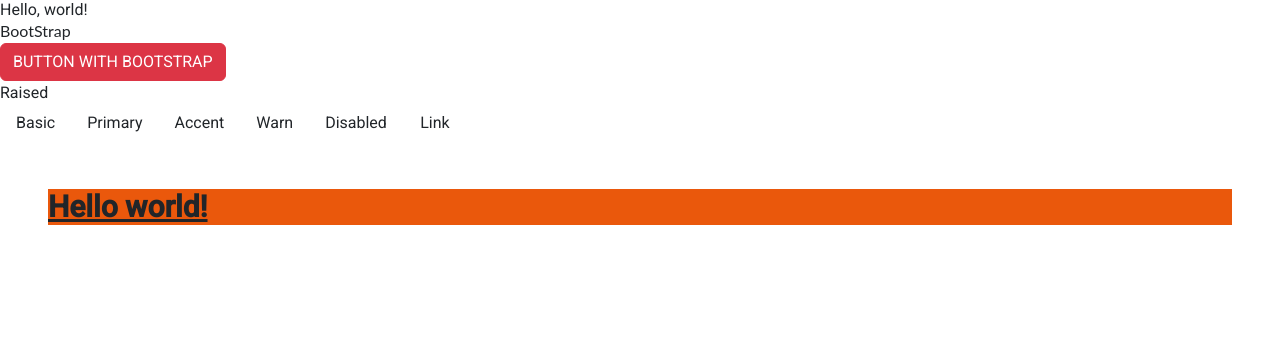
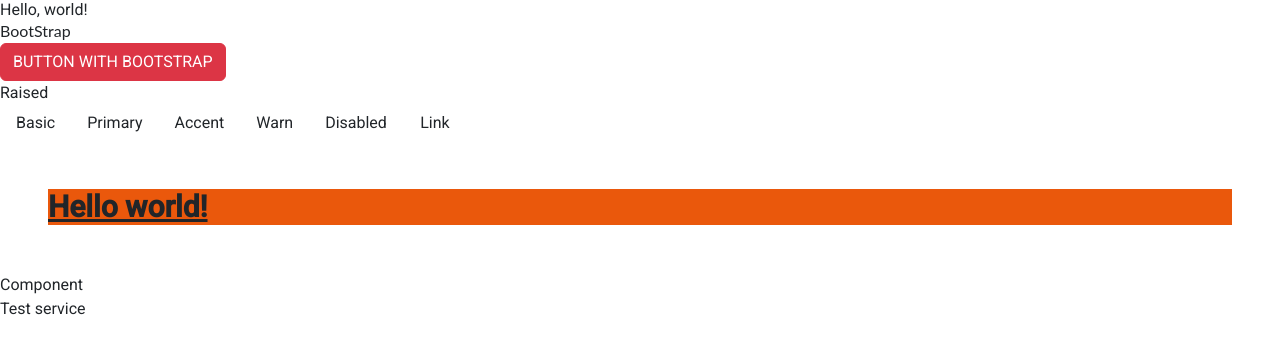
Before and after one commit to Renucopata/Angular-Practice, an Angular app: page / in a window 1280 px wide. Shown: the top 354 px of the page. Built offline with nearby package versions, Linux system fonts and the light colour scheme.

Commit message:
[29-08-2022 task 4] simple service

```diff
--- a/src/app/app.component.html
+++ b/src/app/app.component.html
@@ -20,3 +20,5 @@
 <div class="text-3xl font-bold underline mx-5 my-5 bg-orange-600">
 Hello world!
 </div>
+
+<app-person></app-person>
--- a/src/app/app.module.ts
+++ b/src/app/app.module.ts
@@ -7,10 +7,13 @@ import { HelloComponent } from './hello.component';
 import { BrowserAnimationsModule } from '@angular/platform-browser/animations';
 import { MatButtonModule } from '@angular/material/button';
 import { MatProgressSpinner } from '@angular/material/progress-spinner';
+import { TestService } from './test.service';
+import { PersonComponent } from './person/person.component';
 
 @NgModule({
   imports:      [ BrowserModule, FormsModule, BrowserAnimationsModule, MatButtonModule],
-  declarations: [ AppComponent, HelloComponent ],
+  declarations: [ AppComponent, HelloComponent, PersonComponent ],
+  providers: [TestService],
   bootstrap:    [ AppComponent ]
 })
 export class AppModule { }
--- /dev/null
+++ b/src/app/person/person.component.html
@@ -0,0 +1,5 @@
+<p>
+Component
+</p>
+
+<button (click)="onClick()">Test service</button>
--- /dev/null
+++ b/src/app/person/person.component.ts
@@ -0,0 +1,20 @@
+import { Component, OnInit } from '@angular/core';
+import { TestService } from '../test.service';
+
+@Component({
+  selector: 'app-person',
+  templateUrl: './person.component.html',
+  styleUrls: ['./person.component.css']
+})
+export class PersonComponent implements OnInit {
+
+  constructor(private testService: TestService) { }
+
+  ngOnInit() {
+  }
+
+  onClick() {
+    console.log("Name: ", this.testService.getName());
+  }
+
+}
--- /dev/null
+++ b/src/app/test.service.ts
@@ -0,0 +1,18 @@
+import { Injectable } from '@angular/core';
+
+@Injectable()
+export class TestService {
+
+  name: string = 'Renuco'
+
+  constructor() { }
+
+  getName(): string {
+    return this.name
+  }
+
+  setName(name: string): void {
+    this.name = name;
+  }
+
+}
```
Also changed, not shown: src/app/person/person.component.css (added).
